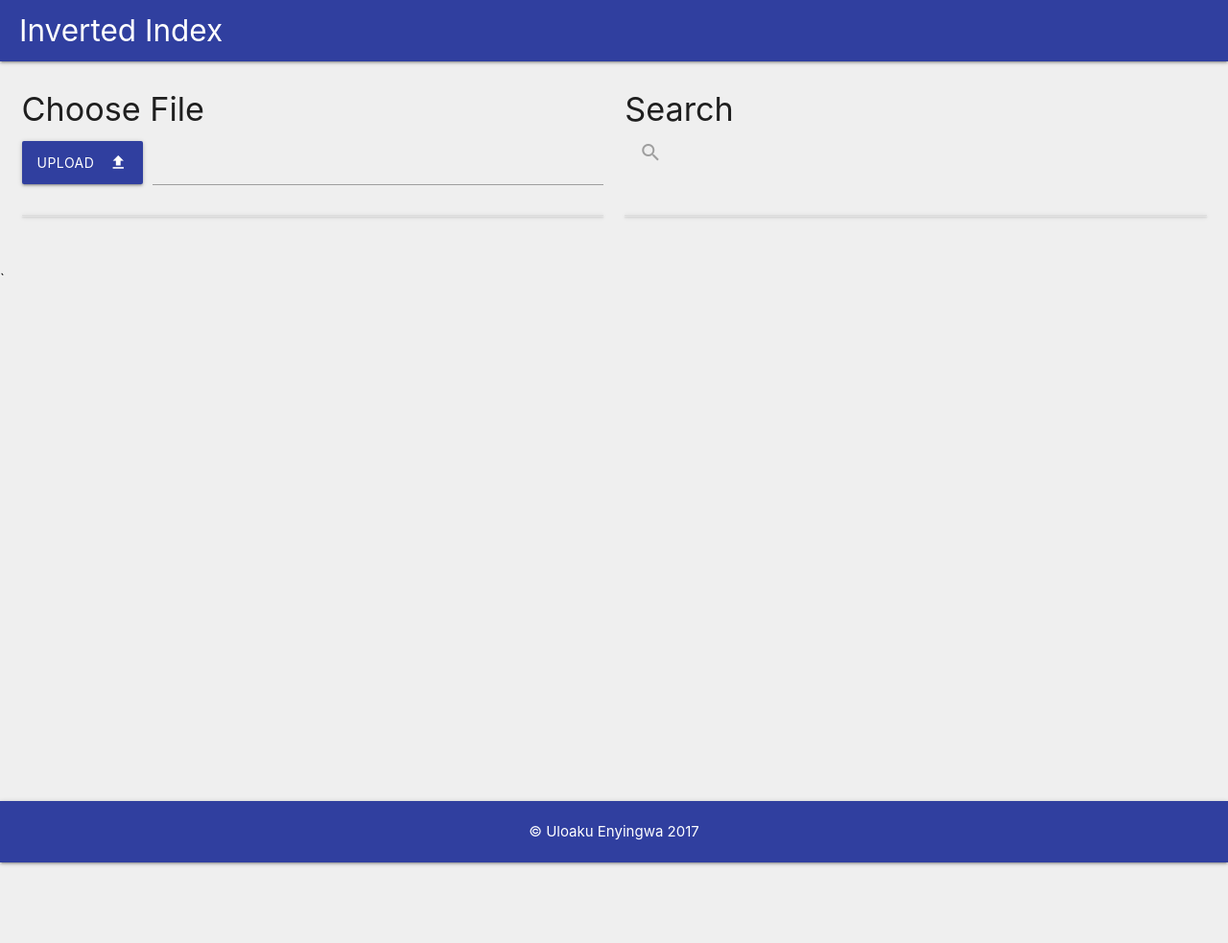
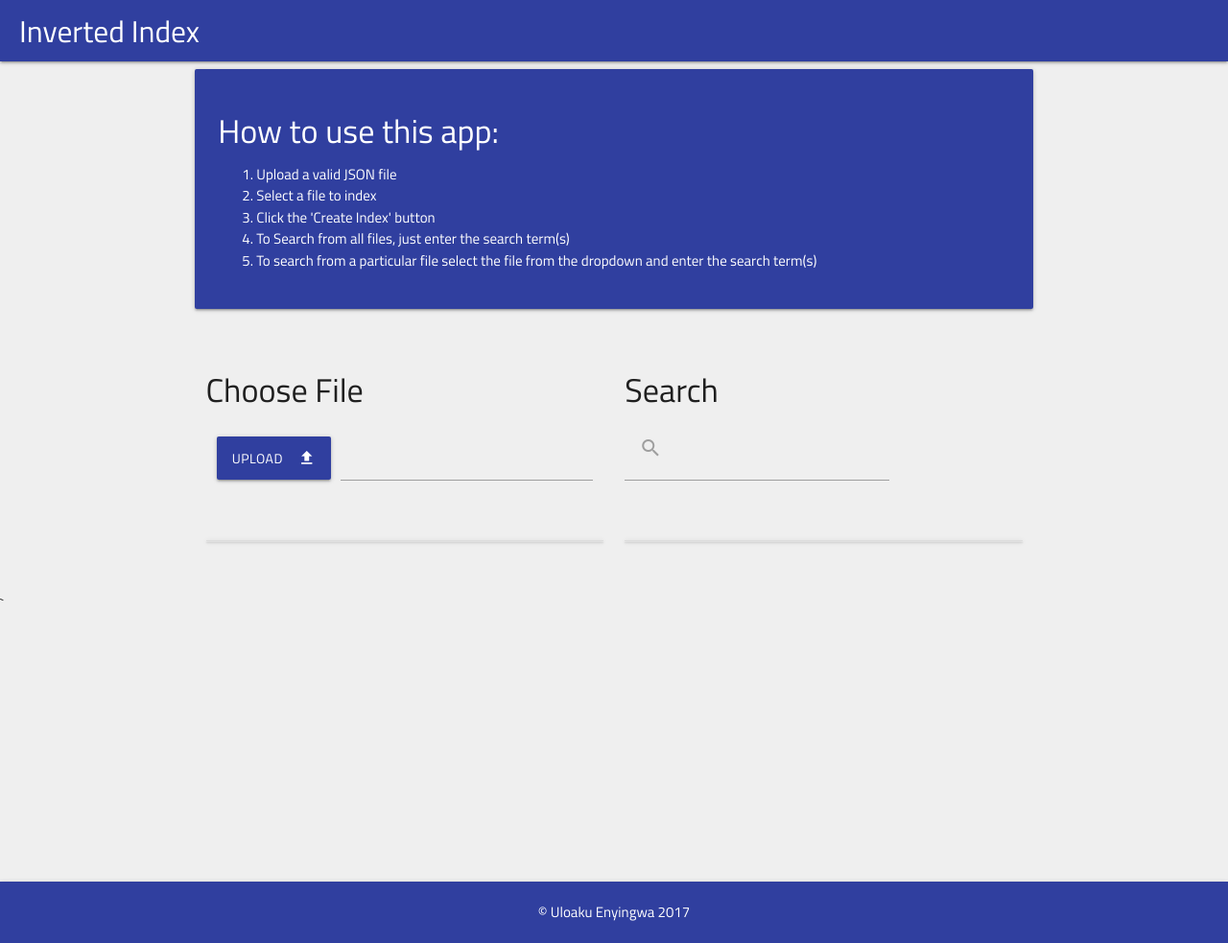
Before and after one commit to andela-uenyingwa/checkpoint1-inverted-index, a website: page src/index.html in a window 1280 px wide. Shown: the whole page at 96% size. Before the commit the page ends 800 px from the top, so only its background shows below. Drawn offline with nearby package versions, Linux system fonts and the light colour scheme.

Commit message:
modify frontend  files

```diff
--- a/src/css/main.css
+++ b/src/css/main.css
@@ -1,5 +1,8 @@
 body {
   background: #efefef;
+  font-family: 'Titillium Web', sans-serif;
+  max-height: 100px;
+  overflow: auto;
 }
 
 .brand-logo {
@@ -28,14 +31,13 @@ body {
 }
 
 .collapsible-body {
-  max-height: 300px;
+  max-height: 200px;
   overflow: auto;
 }
 
 footer {
   text-align: center;
-  min-height: 100vh;
-  position: fixed;
+  position: absolute;
   width: 100%;
-  margin-top: 540px;
+  margin-top: 285px;
 }
--- a/src/index.html
+++ b/src/index.html
@@ -4,12 +4,12 @@
 <head>
   <link href="https://fonts.googleapis.com/icon?family=Material+Icons" rel="stylesheet">
   <link rel="stylesheet" href="https://cdnjs.cloudflare.com/ajax/libs/materialize/0.98.0/css/materialize.min.css">
+  <link href="https://fonts.googleapis.com/css?family=Exo+2|Pacifico|Titillium+Web"
+    rel="stylesheet">
     <meta name="viewport" content="width=device-width, initial-scale=1.0" />
     <link href="css/main.css" rel="stylesheet" type="text/css" />
-
     <script type="text/javascript" src="js/sweetalert.min.js"></script>
     <link href="css/sweetalert.css" rel="stylesheet" type="text/css" />
-
 </head>
 
 <body ng-controller="AppController">
@@ -20,12 +20,30 @@
       </div>
     </nav>
   </header>
+  <div class="container">
+    <div class="row">
+      <div class="col m12">
+        <div class="card-panel color1">
+          <h4 class="white-text">How to use this app: </h4>
+          <ol class="white-text">
+            <li>Upload a valid JSON file</li>
+            <li>Select a file to index</li>
+            <li>Click the 'Create Index' button</li>
+            <li>To Search from all files, just enter the search term(s)</li>
+            <li>To search from a particular file select the file from the dropdown and
+              enter the search term(s)</li>
+          </ol>
+        </div>
+      </div>
+    </div>
+  </div>
+  <div class="container">
     <div class="row">
       <div class="col s12">
         <div class="top">
           <div class="col s6 file-processes">
             <h4>Choose File</h4>
-          <div class="file-field input-field">
+            <div class="col s12 file-field input-field">
               <div class="btn color1">
                 <span>Upload</span><i class="material-icons right">file_upload</i>
                 <input type="file" id="upload" multiple>
@@ -35,7 +53,7 @@
               </div>
             </div>
             <div class="row" ng-show="availableFiles.length">
-            <div class="col s3">
+              <div class="col m6">
                 <div class="input-field">
                   <select id="file-to-index">
                   <option value="">Select File</option>
@@ -44,19 +62,33 @@
                 </select>
                 </div>
               </div>
-            <div class="col s3">
+              <div class="col m6">
                 <button class="btn createbtn color1" ng-click="createIndex()">Create<i class="material-icons right" >create</i>
               </button>
               </div>
             </div>
           </div>
+          <div class="row">
             <div class="col s6 search-action">
+              <div class="">
                 <h4>Search</h4>
-          <div class="nav-wrapper">
+              </div>
+              <div class="row">
+                <div class="col m8">
                   <div class="input-field">
                     <input id="search" type="search">
                     <label class="label-icon" for="search"><i class="material-icons">search</i></label>
                     <i class="material-icons">close</i>
+                  </div>
+                </div>
+                <div class="col m4">
+                  <div class="input-field">
+                    <select id="file-to-search">
+                  <option value="">Select file to search</option>
+                  <option ng-repeat="file in availableFiles" value="{{file}}">{{ file }}
+                  </option>
+                </select>
+                  </div>
                 </div>
               </div>
             </div>
@@ -124,6 +156,8 @@
           </div>
         </div>
       </div>
+    </div>
+  </div>
   <footer>
     <nav class="color1">
       <p>&copy; Uloaku Enyingwa 2017</p>
@@ -136,4 +170,5 @@
   <script type="text/javascript" src="js/inverted-index-utilities.js"></script>
   <script type="text/javascript" src="js/app.js"></script>
 </body>
+
 </html>
```
Lines whose indentation alone changed are shown as unchanged.
